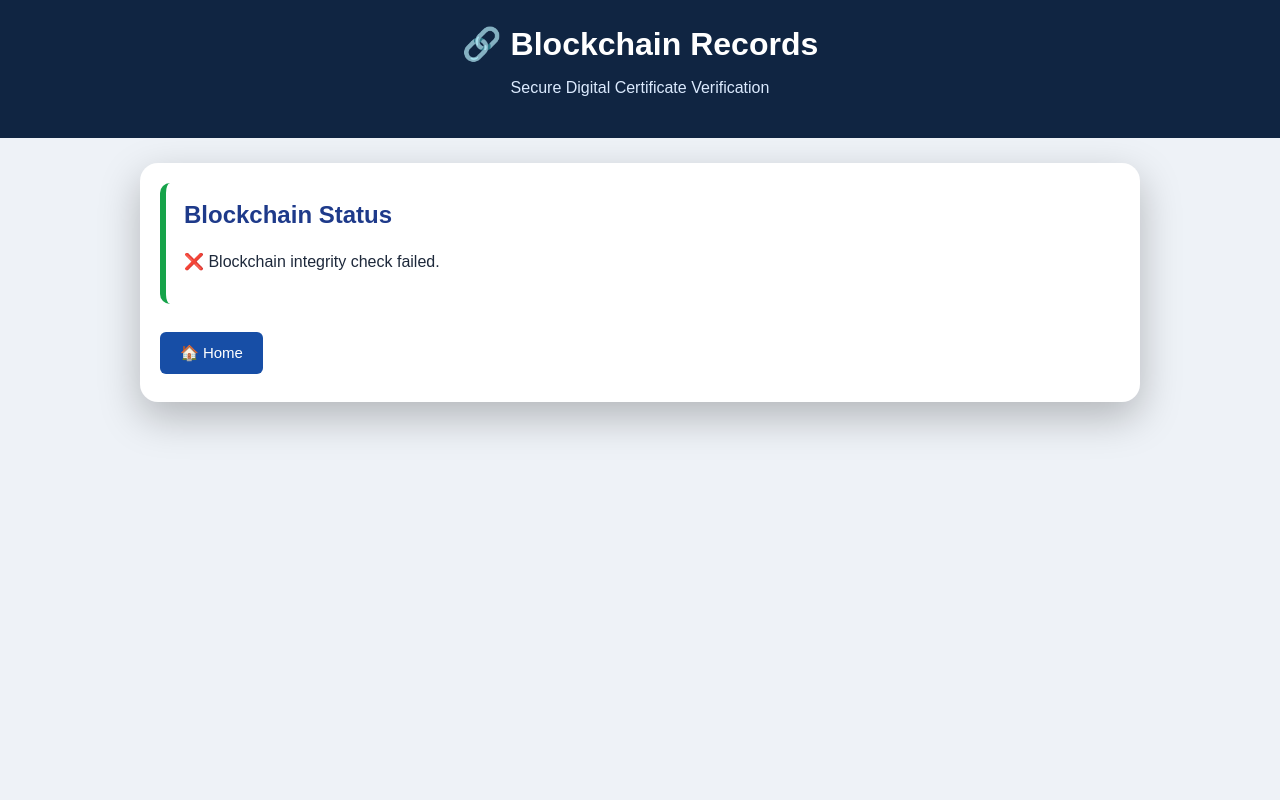
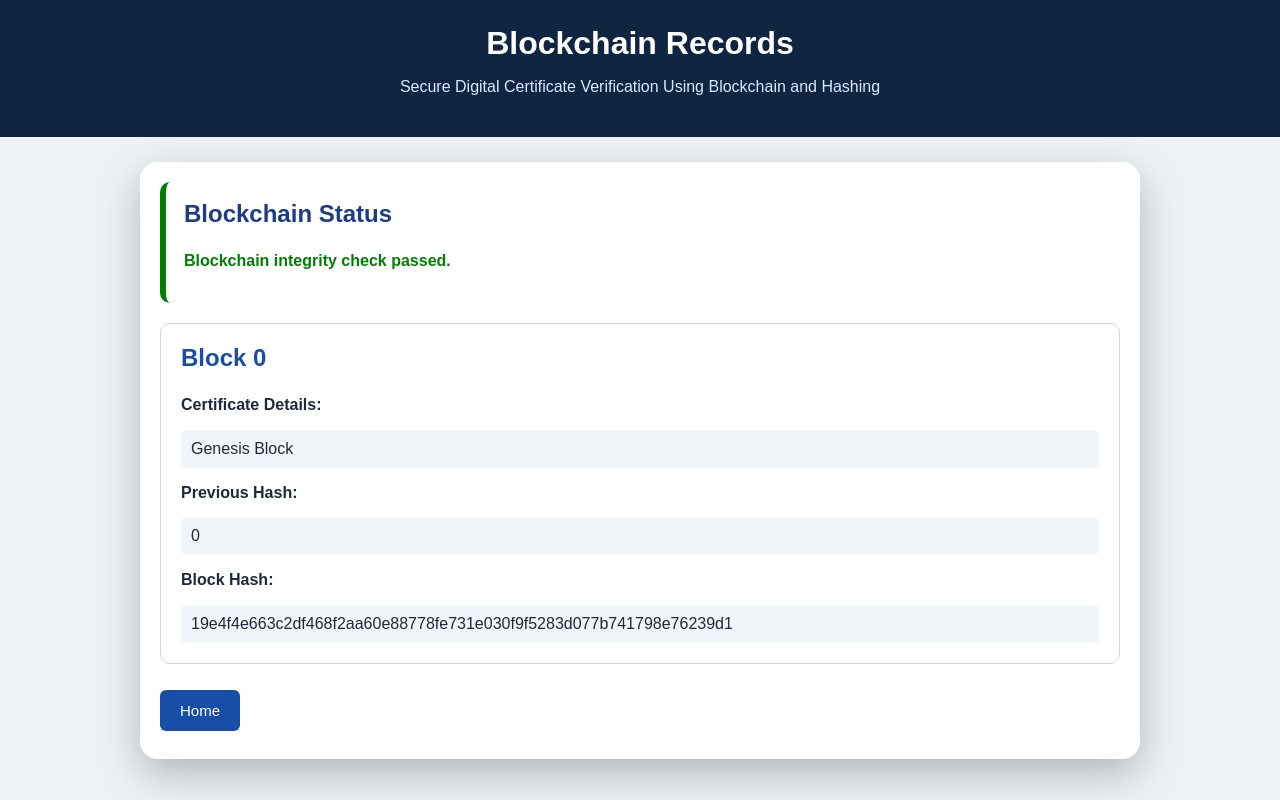
Before and after one commit to vkppseetha-max/Secure-Certificate-Verification, a Flask app: page /blockchain in a window 1280 px wide. Run offline with Flask 3, Linux system fonts and the light colour scheme.

Commit message:
Update blockchain.html

```diff
--- a/templates/blockchain.html
+++ b/templates/blockchain.html
@@ -1,32 +1,41 @@
 <!DOCTYPE html>
-<html>
+<html lang="en">
 <head>
+    <meta charset="UTF-8">
+    <meta name="viewport" content="width=device-width, initial-scale=1.0">
     <title>Blockchain Records</title>
-    <link rel="stylesheet" href="{{ url_for('static', filename='style.css') }}">
+
+    <link rel="stylesheet"
+          href="{{ url_for('static', filename='style.css') }}">
+
     <style>
         body {
             font-family: Arial, sans-serif;
             background: #eef2f7;
             margin: 0;
         }
+
         header {
             background: #102542;
             color: white;
             text-align: center;
             padding: 25px;
         }
+
         .container {
             max-width: 1000px;
             margin: 25px auto;
             padding: 20px;
         }
+
         .status {
             background: white;
             padding: 18px;
             border-radius: 10px;
             margin-bottom: 20px;
-            border-left: 6px solid #16a34a;
+            border-left: 6px solid green;
         }
+
         .block {
             background: white;
             padding: 20px;
@@ -35,15 +44,18 @@
             border: 1px solid #d1d5db;
             overflow-wrap: anywhere;
         }
+
         .block h2 {
             color: #174ea6;
         }
+
         .hash {
             background: #f1f5f9;
             padding: 10px;
             border-radius: 5px;
             overflow-wrap: anywhere;
         }
+
         .btn {
             display: inline-block;
             background: #174ea6;
@@ -52,13 +64,28 @@
             text-decoration: none;
             border-radius: 6px;
         }
+
+        .btn:hover {
+            background: #102542;
+        }
+
+        .success {
+            color: green;
+            font-weight: bold;
+        }
+
+        .error {
+            color: red;
+            font-weight: bold;
+        }
     </style>
 </head>
+
 <body>
 
 <header>
-    <h1>🔗 Blockchain Records</h1>
-    <p>Secure Digital Certificate Verification</p>
+    <h1>Blockchain Records</h1>
+    <p>Secure Digital Certificate Verification Using Blockchain and Hashing</p>
 </header>
 
 <div class="container">
@@ -66,33 +93,41 @@
     <div class="status">
         <h2>Blockchain Status</h2>
 
-        {% if blockchain_valid %}
-            <p>✅ Blockchain integrity check passed.</p>
+        {% if is_valid %}
+            <p class="success">
+                Blockchain integrity check passed.
+            </p>
         {% else %}
-            <p>❌ Blockchain integrity check failed.</p>
+            <p class="error">
+                Blockchain integrity check failed.
+            </p>
         {% endif %}
     </div>
 
-    {% for block in blocks %}
+    {% for block in chain %}
+
     <div class="block">
+
         <h2>Block {{ block.index }}</h2>
 
-        <p><b>Certificate ID:</b></p>
-        <div class="hash">{{ block.cert_id }}</div>
-
-        <p><b>Certificate Hash:</b></p>
-        <div class="hash">{{ block.cert_hash }}</div>
+        <p><b>Certificate Details:</b></p>
+        <div class="hash">{{ block.data }}</div>
 
         <p><b>Previous Hash:</b></p>
         <div class="hash">{{ block.previous_hash }}</div>
 
         <p><b>Block Hash:</b></p>
         <div class="hash">{{ block.hash }}</div>
+
     </div>
+
     {% endfor %}
 
-    <a href="{{ url_for('index') }}" class="btn">🏠 Home</a>
+    <a href="{{ url_for('index') }}" class="btn">
+        Home
+    </a>
 
 </div>
+
 </body>
 </html>
```
